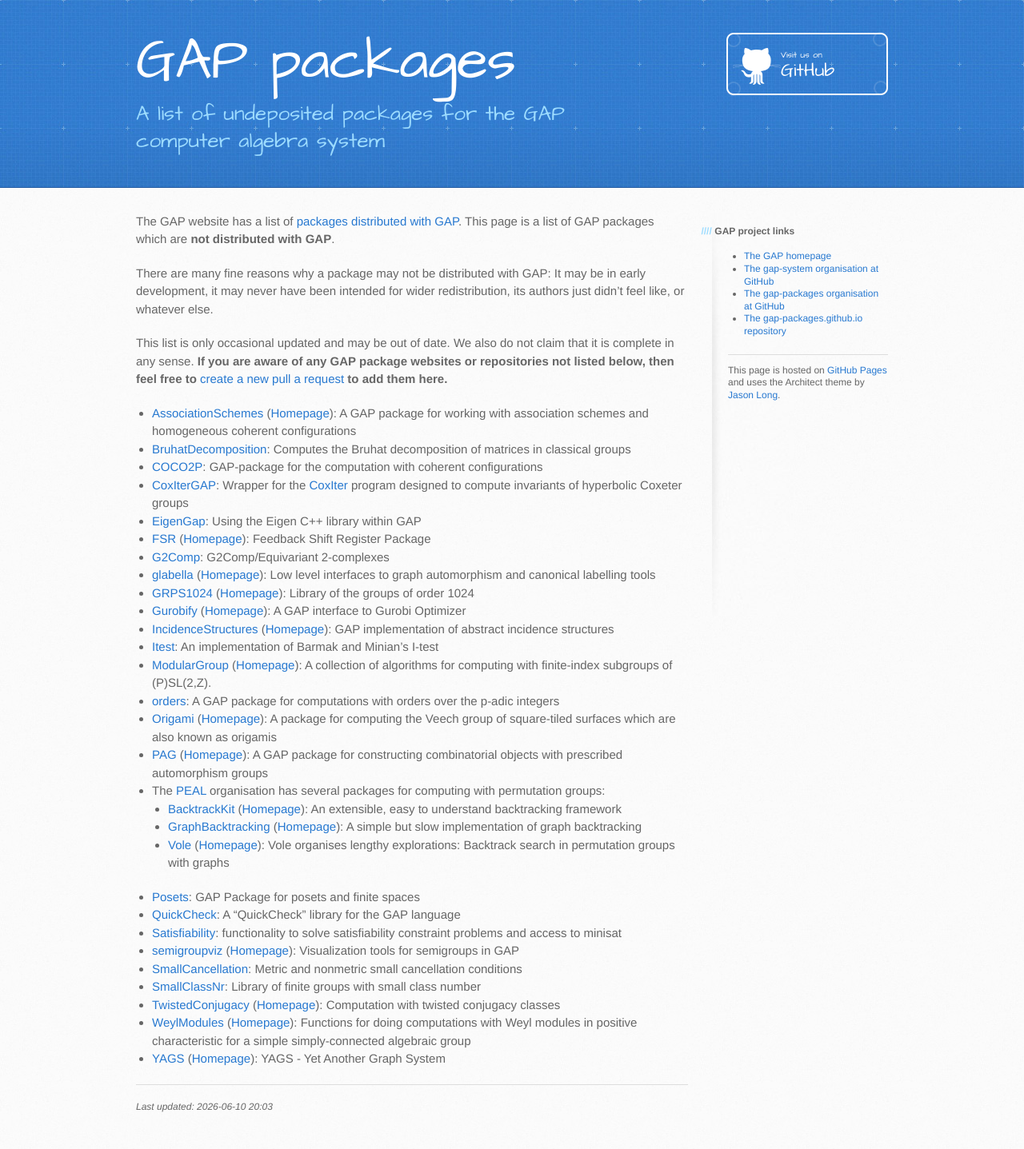
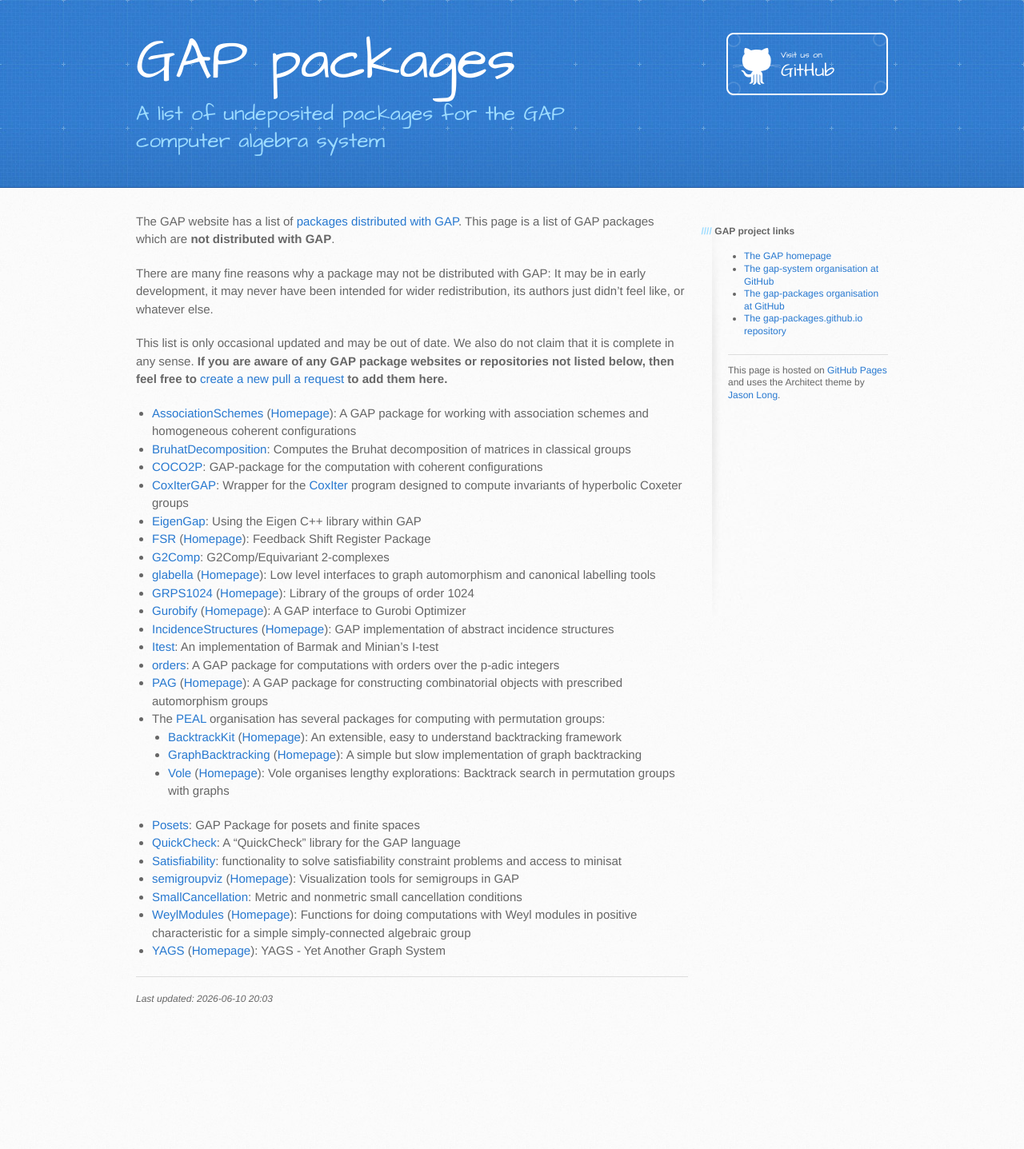
Before and after one commit to gap-packages/gap-packages.github.io, a Jekyll site: the page built from index.md, in a window 1280 px wide. Shown: the whole page at 80% size. Built offline with Jekyll 4.4.1, drawn with Linux system fonts in a browser that asks for light colours; after the commit the page ends 1302 px from its top, so only the background shows below that.

Commit message:
Remove packages that are now distributed with GAP

```diff
--- a/index.md
+++ b/index.md
@@ -28,9 +28,7 @@ to add them here.**
 * [Gurobify](https://github.com/jesselansdown/Gurobify) ([Homepage](https://jesselansdown.github.io/Gurobify)): A GAP interface to Gurobi Optimizer
 * [IncidenceStructures](https://github.com/nagygp/IncidenceStructures) ([Homepage](https://nagygp.github.io/IncidenceStructures)): GAP implementation of abstract incidence structures
 * [Itest](https://github.com/isadofschi/itest): An implementation of Barmak and Minian's I-test
-* [ModularGroup](https://github.com/AG-Weitze-Schmithusen/ModularGroup) ([Homepage](https://ag-weitze-schmithusen.github.io/ModularGroup/)): A collection of algorithms for computing with finite-index subgroups of (P)SL(2,Z).
 * [orders](https://github.com/feisele/orders): A GAP package for computations with orders over the p-adic integers
-* [Origami](https://github.com/AG-Weitze-Schmithusen/Origami) ([Homepage](https://ag-weitze-schmithusen.github.io/Origami/)): A package for computing the Veech group of square-tiled surfaces which are also known as origamis
 * [PAG](https://github.com/vkrcadinac/PAG) ([Homepage](https://vkrcadinac.github.io/PAG/)): A GAP package for constructing combinatorial objects with prescribed automorphism groups
 * The [PEAL](https://peal.github.io) organisation has several packages for computing with permutation groups:
     * [BacktrackKit](https://github.com/peal/BacktrackKit) ([Homepage](https://peal.github.io/BacktrackKit)): An extensible, easy to understand backtracking framework
@@ -41,8 +39,6 @@ to add them here.**
 * [Satisfiability](https://github.com/MathieuDutSik/Satisfiability): functionality to solve satisfiability constraint problems and access to minisat
 * [semigroupviz](https://github.com/nathancarter/semigroupviz) ([Homepage](https://nathancarter.github.io/semigroupviz)): Visualization tools for semigroups in GAP
 * [SmallCancellation](https://github.com/isadofschi/smallcancellation): Metric and nonmetric small cancellation conditions
-* [SmallClassNr](https://github.com/stertooy/SmallClassNr): Library of finite groups with small class number
-* [TwistedConjugacy](https://github.com/sTertooy/TwistedConjugacy) ([Homepage](https://stertooy.github.io/TwistedConjugacy)): Computation with twisted conjugacy classes
 * [WeylModules](https://github.com/srdoty/WeylModulesNew) ([Homepage](https://srdoty.github.io/WeylModulesNew/)): Functions for doing computations with Weyl modules in positive characteristic for a simple simply-connected algebraic group
 * [YAGS](https://github.com/yags/yags) ([Homepage](http://xamanek.izt.uam.mx/yags)): YAGS - Yet Another Graph System
 
```
